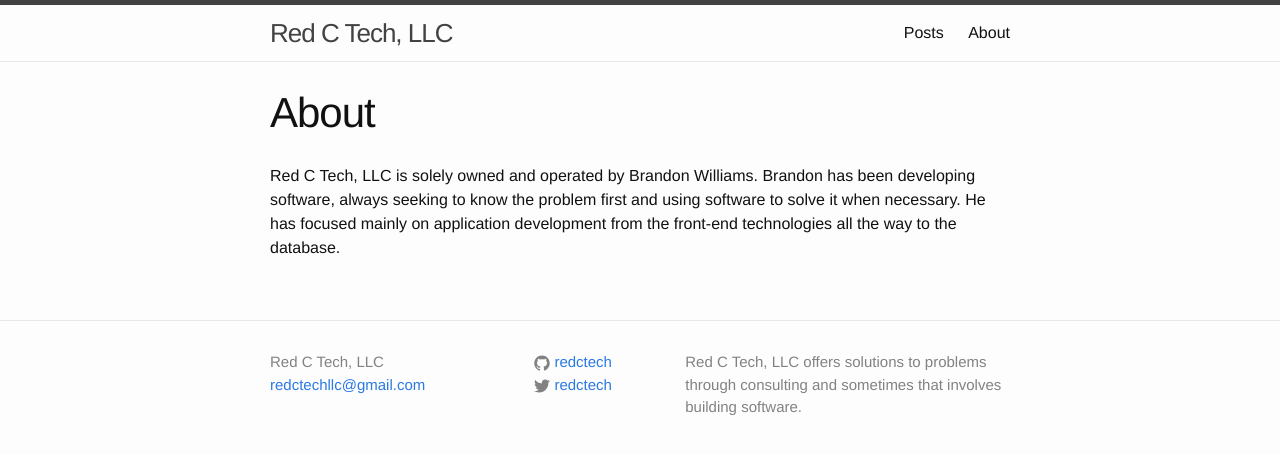
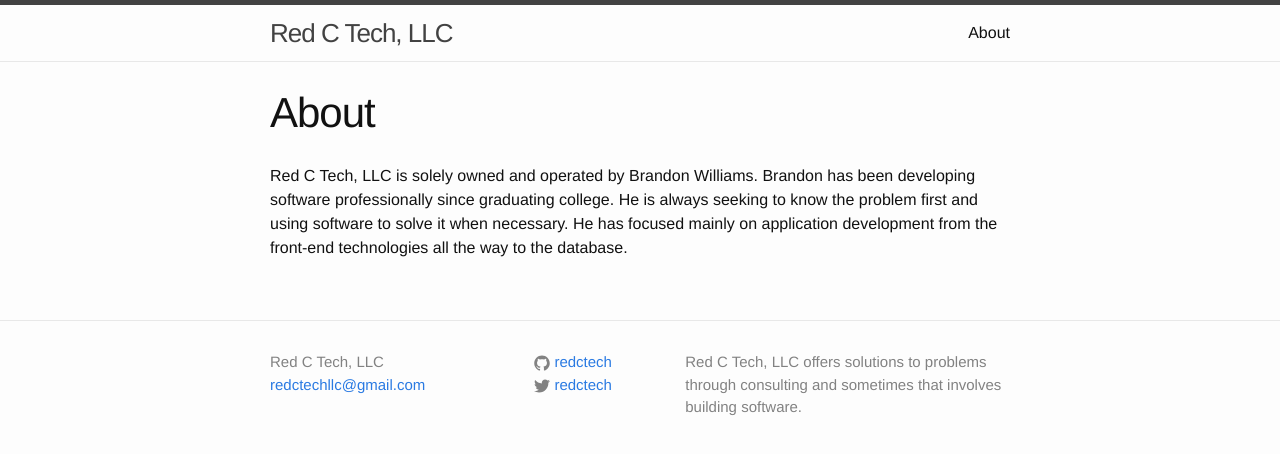
Before and after one commit to redctech/redctech.github.io, a Jekyll site: the page built from about.md, in a window 1280 px wide. Shown: the top 454 px of the page. Built offline with Jekyll 4.4.1, drawn with Linux system fonts in a browser that asks for light colours.

Commit message:
Feature: making site only a business site and blog will be kept at williamsbdev.com

```diff
--- a/_includes/header.html
+++ b/_includes/header.html
@@ -14,13 +14,11 @@
       </a>
 
       <div class="trigger">
-        <a class="page-link" href="/posts/">Posts</a>
-        <a class="page-link" href="/about/">About</a>
-        <!-- {% for page in site.pages %} -->
-        <!--   {% if page.title %} -->
-        <!--   <a class="page-link" href="{{ page.url | prepend: site.baseurl }}">{{ page.title }}</a> -->
-        <!--   {% endif %} -->
-        <!-- {% endfor %} -->
+        {% for page in site.pages %}
+          {% if page.title %}
+          <a class="page-link" href="{{ page.url | prepend: site.baseurl }}">{{ page.title }}</a>
+          {% endif %}
+        {% endfor %}
       </div>
     </nav>
 
--- a/about.md
+++ b/about.md
@@ -5,6 +5,7 @@ permalink: /about/
 ---
 
 Red C Tech, LLC is solely owned and operated by Brandon Williams. Brandon has
-been developing software, always seeking to know the problem first and using
-software to solve it when necessary. He has focused mainly on application
-development from the front-end technologies all the way to the database.
+been developing software professionally since graduating college. He is always
+seeking to know the problem first and using software to solve it when
+necessary. He has focused mainly on application development from the front-end
+technologies all the way to the database.
```
Also changed, not shown: _posts/2015-01-14-new-year.markdown (deleted, +0 -9 lines), posts.md (deleted, +0 -24 lines), README.md.
